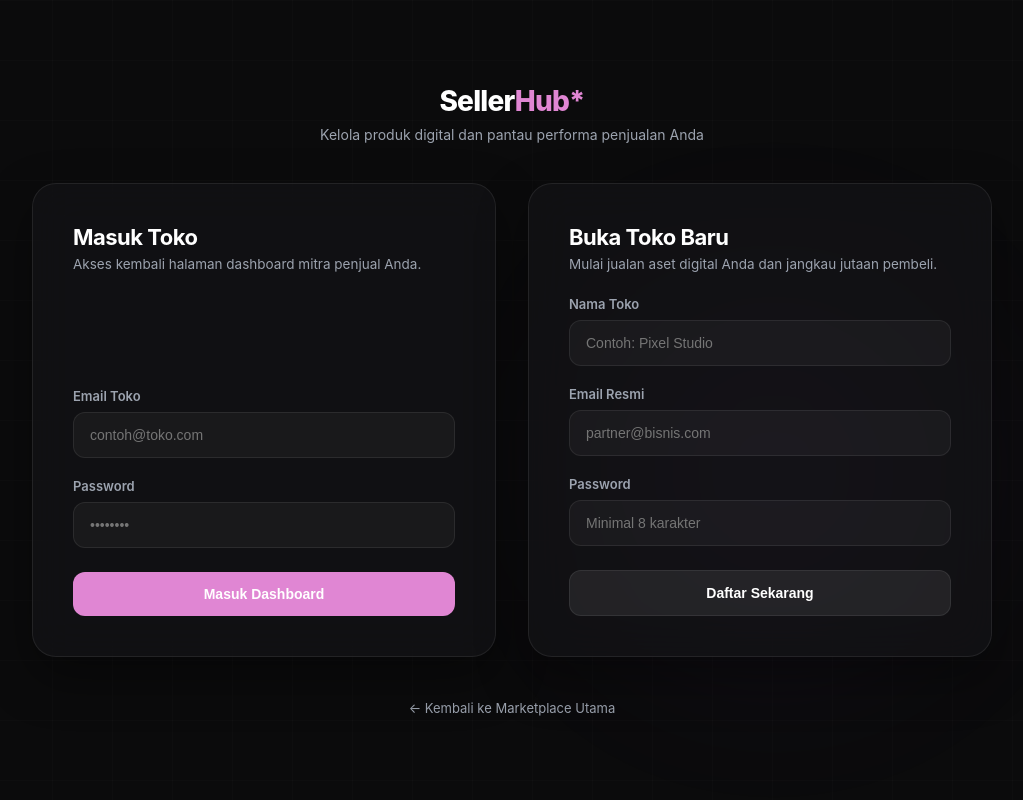
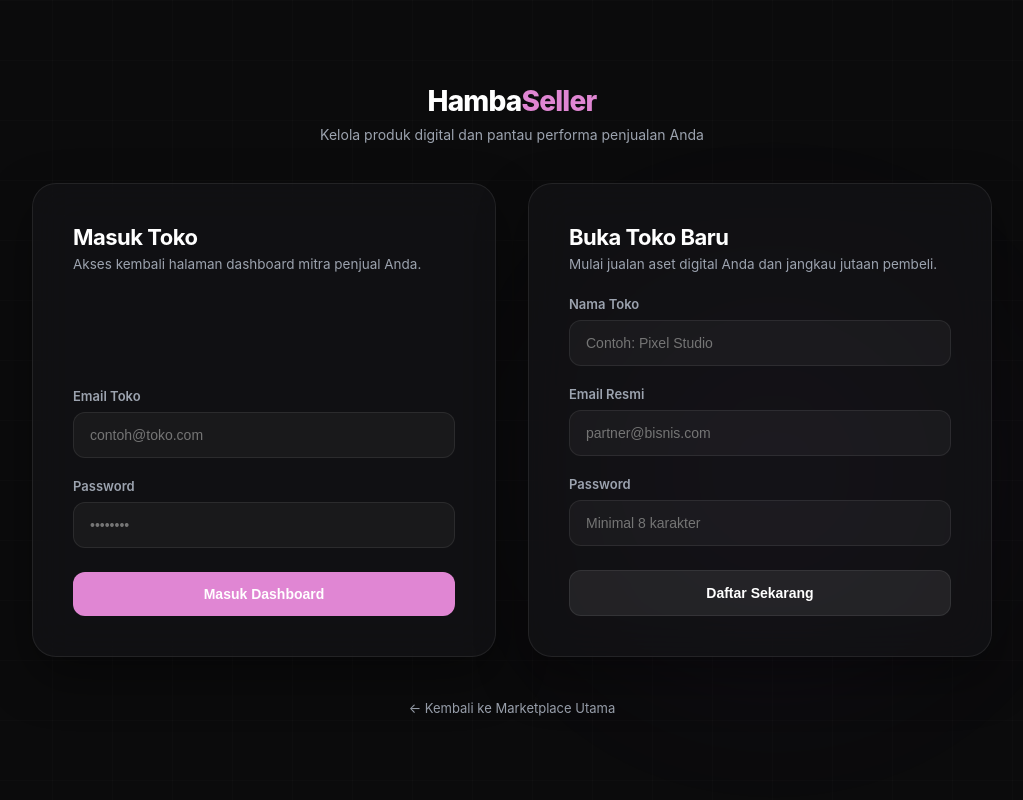
Before and after one commit to SayNotes/website-store-marketplace, a PHP site: page /penjual/login.php in a window 1280 px wide. Shown: the whole page, without its empty margins (128-1151 px from the left). Run offline with PHP 8.4, Linux system fonts and the light colour scheme; some libraries are stand-ins or nearby versions.

Commit message:
fix: text

```diff
--- a/penjual/dashboard.php
+++ b/penjual/dashboard.php
@@ -163,7 +163,7 @@ $transaksi = mysqli_query($conn, $query_transaksi);
 
     <header>
         <div class="logo" style="font-size: 22px; font-weight:700;">
-            <span style="color:#fff;">Seller</span><span style="color:#a855f7;">Panel*</span>
+            <span style="color:#fff;">Hamba</span><span style="color:#a855f7;">Seller</span>
         </div>
         <div style="display: flex; align-items: center; gap: 24px;">
             <span style="font-size: 14px; color: #9ca3af;">Mitra: <strong style="color: #fff;"><?php echo htmlspecialchars($nama_toko); ?></strong></span>
--- a/penjual/login.php
+++ b/penjual/login.php
@@ -238,7 +238,7 @@ if (isset($_POST['login'])) {
         <div style="text-align: center; margin-bottom: 40px;" class="header-logo">
             <div class="logo" style="font-size: 28px; margin-bottom: 8px; cursor: pointer;"
                 onclick="window.location.href='../index.php'">
-                <span class="white">Seller</span><span class="purple">Hub*</span>
+                <span class="white">Hamba</span><span class="purple">Seller</span>
             </div>
             <p style="color: var(--text-muted); font-size: 14px;">Kelola produk digital dan pantau performa penjualan
                 Anda</p>
```
